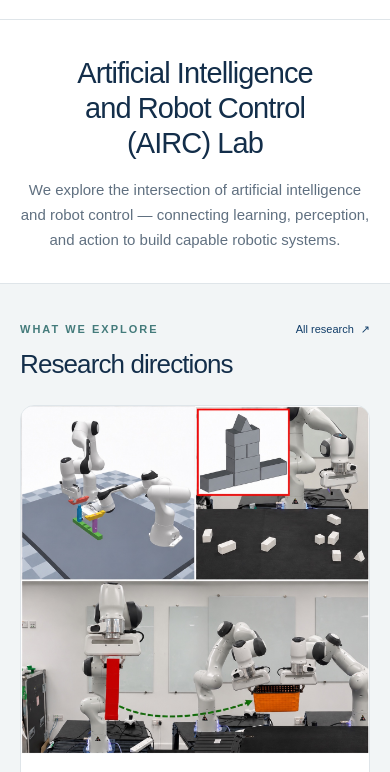
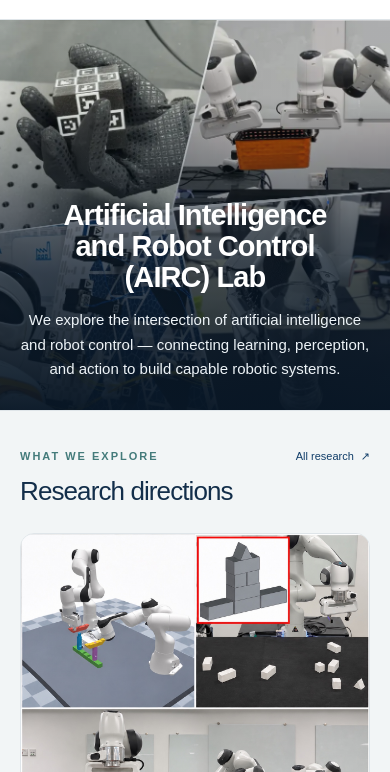
Before and after one commit to AIRC-UM/AIRC-UM.github.io, a plain HTML site: page index.html in a window 390 px wide. Shown: the part 72-844 px from the top of the page. Drawn offline with Linux system fonts and the light colour scheme; no server answers.

Commit message:
更新home页的cover

```diff
--- a/assets/css/styles.css
+++ b/assets/css/styles.css
@@ -194,3 +194,28 @@ body[data-page="team"] .page-intro p { margin-bottom: 0; }
   height: 36%;
   border-radius: 50% 50% 10% 10% / 90% 90% 15% 15%;
 }
+
+/* Four photographic panels behind the home introduction. */
+.hero {
+  display: grid;
+  align-items: end;
+  min-height: clamp(390px, 32vw, 620px);
+  padding: 60px 0 38px;
+  background: linear-gradient(0deg, rgba(8, 22, 37, .94), rgba(8, 22, 37, .72) 31%, rgba(8, 22, 37, .08) 76%),
+    url("../images/home/airc-panorama.webp") center / cover no-repeat, #132e4a;
+  color: white;
+  text-align: center;
+}
+.hero-copy.container { width: min(var(--max), calc(100% - 64px)); margin-block: 0; }
+.hero h1 { font-weight: 600; line-height: 1.08; margin-bottom: 14px; }
+.hero-copy > p { margin: 0; max-width: 700px; color: #edf3f7; }
+@media (max-width: 700px) {
+  .hero {
+    min-height: clamp(390px, 96vw, 490px);
+    padding: 40px 0 28px;
+    background-image: linear-gradient(0deg, rgba(8, 22, 37, .97), rgba(8, 22, 37, .75) 35%, rgba(8, 22, 37, .08) 80%),
+      url("../images/home/airc-panels-mobile.webp");
+    background-size: cover;
+  }
+  .hero-copy.container { width: calc(100% - 40px); }
+}
--- a/assets/js/app.js
+++ b/assets/js/app.js
@@ -109,7 +109,7 @@ const paperCard = item => {
 const contact = `<div class="container"><div class="contact-strip" id="contact"><div><h3>Let’s connect.</h3><p>${data.email?'For research inquiries and collaboration, get in touch.':'Lab contact information will be added here.'}</p>${data.affiliation?`<p>${escapeHTML(data.affiliation)}</p>`:''}${data.address?`<p>${escapeHTML(data.address)}</p>`:''}</div>${data.email?link(`mailto:${data.email}`,'Contact the lab ↗','text-link'):'<span class="text-link">Contact details coming soon</span>'}</div></div>`;
 const main = document.querySelector('#main');
 if(page === 'home') {
-  main.innerHTML = `<div class="container"><section class="hero" aria-labelledby="hero-title"><div class="hero-copy"><h1 id="hero-title">Artificial Intelligence<br>and Robot Control <span>(AIRC) Lab</span></h1><p>${escapeHTML(data.description)}</p></div></section></div>${homeResearch()}<div id="selected-publications"></div>${contact}`;
+  main.innerHTML = `<section class="hero" aria-labelledby="hero-title"><div class="hero-copy container"><h1 id="hero-title">Artificial Intelligence<br>and Robot Control <span>(AIRC) Lab</span></h1><p>${escapeHTML(data.description)}</p></div></section>${homeResearch()}<div id="selected-publications"></div>${contact}`;
   loadPublications().then(publications => {
     const marked = publications.filter(item => item.selected === true);
     const selected = marked.length
```
Also changed, not shown: assets/images/home/airc-panels-mobile.webp (added), assets/images/home/airc-panorama.webp (added).
